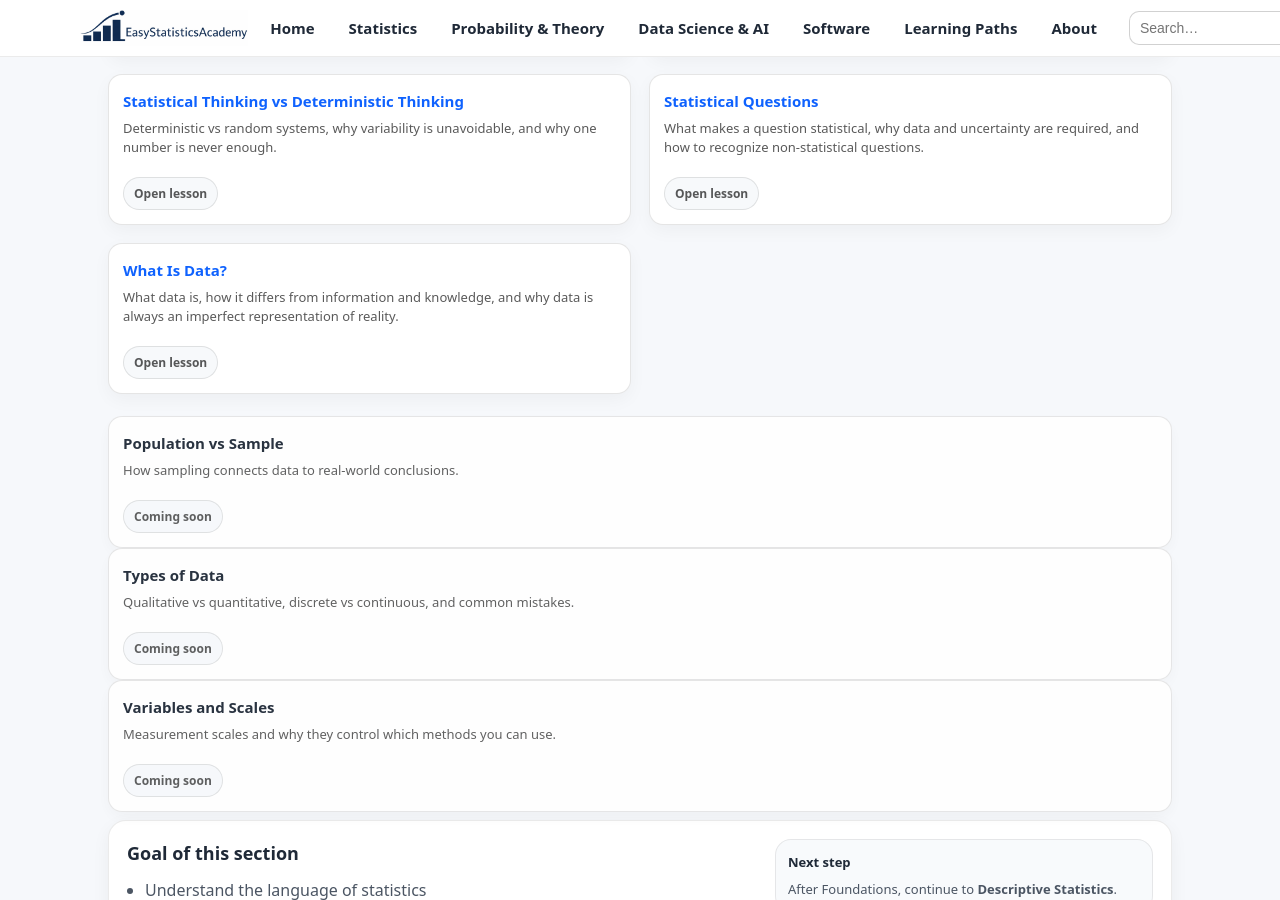
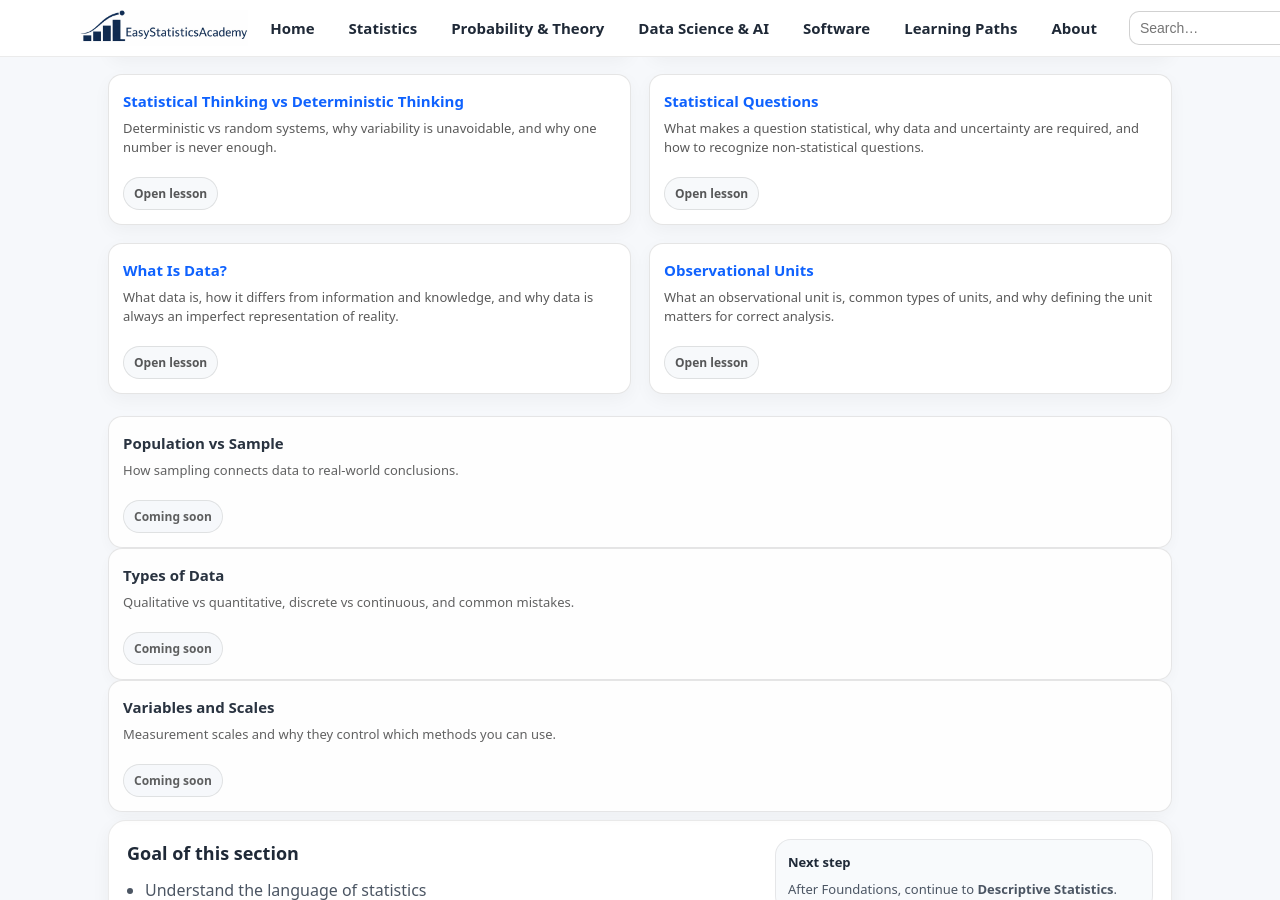
Before and after one commit to ammar-homaida-statistics/easystatisticsacademy, a Jekyll site: the page built from foundations/index.md, in a window 1280 px wide and 900 px high, scrolled down 637 px. Built offline with Jekyll 4.4.1, drawn with Linux system fonts in a browser that asks for light colours; our own code applies the rules of GitHub Pages for plain Markdown files.

Commit message:
Update index.md

```diff
--- a/foundations/index.md
+++ b/foundations/index.md
@@ -126,6 +126,23 @@ sidebar: true
   </a>
 </div>
 
+<div class="card lesson-card">
+  <h3>
+    <a href="/foundations/observational-units/">
+      Observational Units
+    </a>
+  </h3>
+
+  <p>
+    What an observational unit is, common types of units,
+    and why defining the unit matters for correct analysis.
+  </p>
+
+  <a class="pill" href="/foundations/observational-units/">
+    Open lesson
+  </a>
+</div>
+
 </div>
 
     <div class="card lesson-card is-soon">
```
